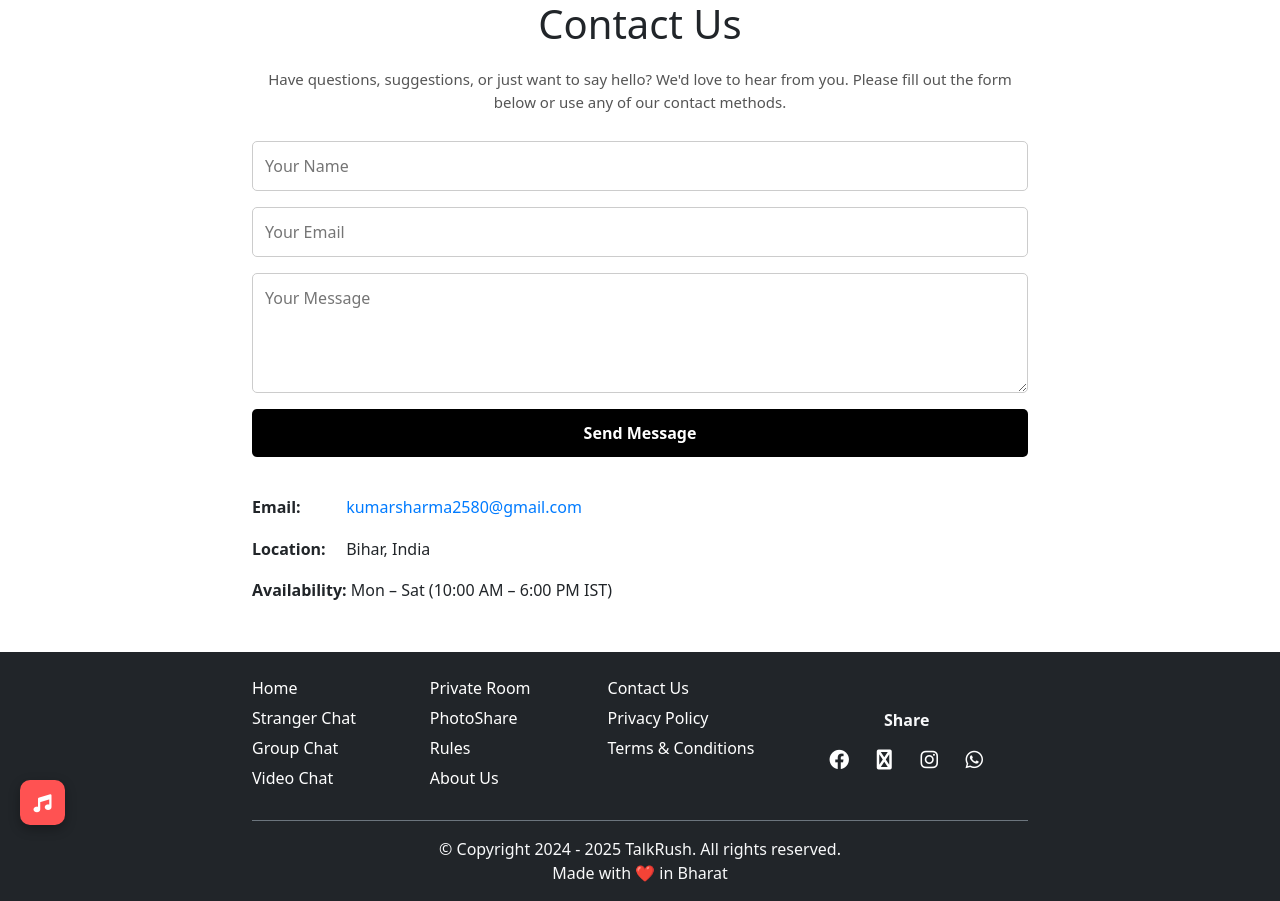
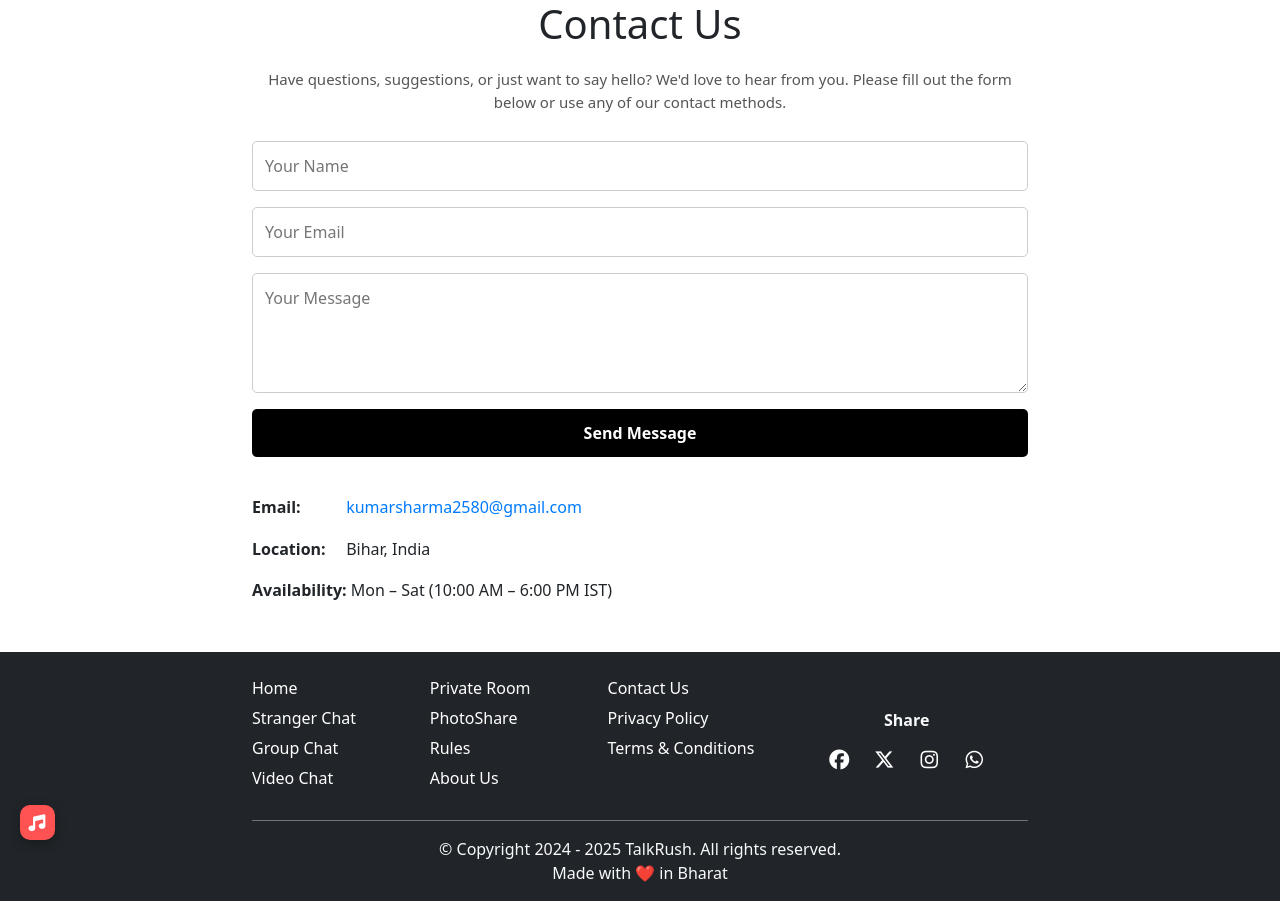
Before and after one commit to shkumaraman/shkumaraman.github.io, a Jekyll site: the page built from contact.html, in a window 1280 px wide. Built offline with Jekyll 4.4.1, drawn with Linux system fonts in a browser that asks for light colours; comment, search, counter and statistics services are not loaded.

Commit message:
Update music.html

```diff
--- a/_includes/music.html
+++ b/_includes/music.html
@@ -1,18 +1,11 @@
-<!DOCTYPE html>
-<html lang="en">
-<head>
-  <meta charset="UTF-8">
-  <meta name="viewport" content="width=device-width, initial-scale=1.0">
-  <title>YouTube Audio Player</title>
-  <link rel="stylesheet" href="https://cdnjs.cloudflare.com/ajax/libs/font-awesome/6.4.0/css/all.min.css">
-  <style>
+<style>
     /* Mini floating player */
     #miniPlayer {
       position: fixed;
-      bottom: 75px;
+      bottom: 60px;
       left: 20px;
-      width: 45px;
-      height: 45px;
+      width: 35px;
+      height: 35px;
       background: #ff5252;
       border-radius: 10px;
       display: flex;
@@ -157,8 +150,7 @@
       white-space: nowrap;
     }
   </style>
-</head>
-<body>
+
   <!-- Mini player (no longer draggable) -->
   <div id="miniPlayer" title="Open/Close Player"><i class="fas fa-music"></i></div>
 
@@ -477,5 +469,3 @@
       }
     });
   </script>
-</body>
-</html>
```
